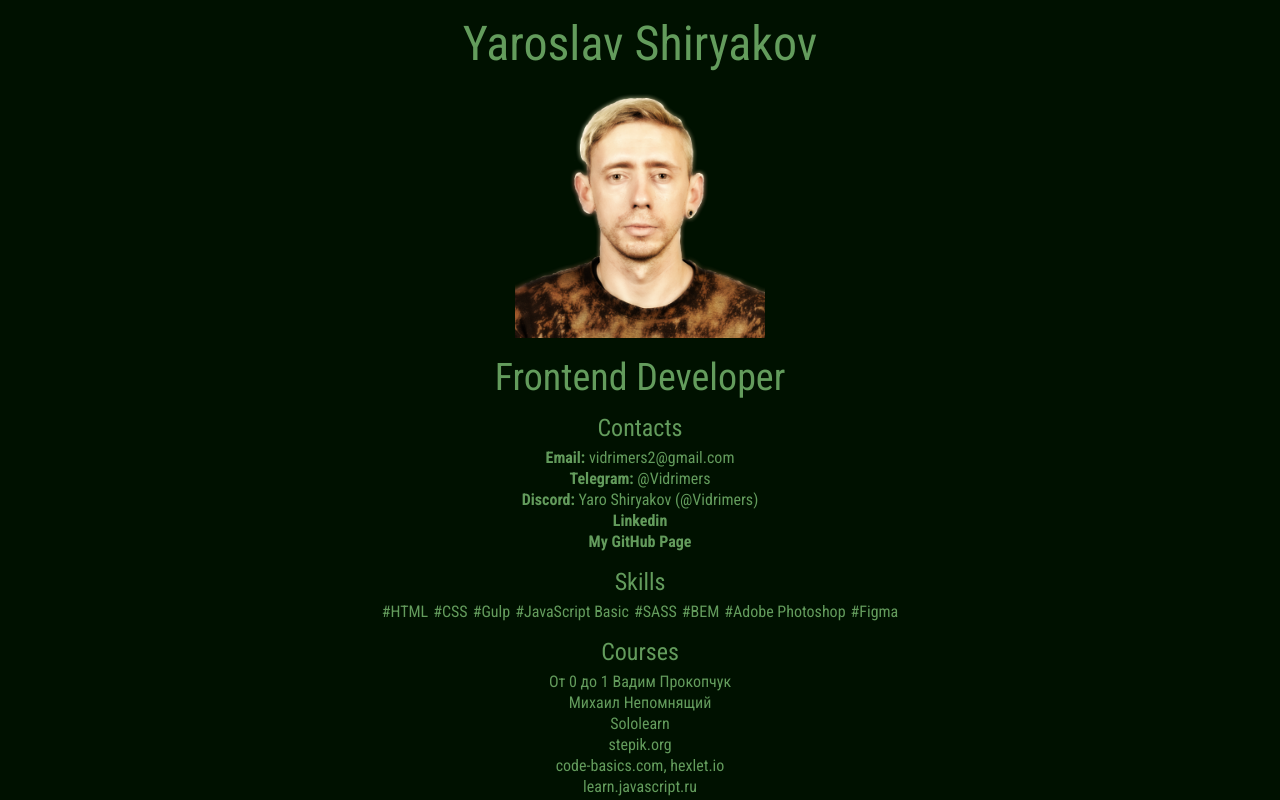
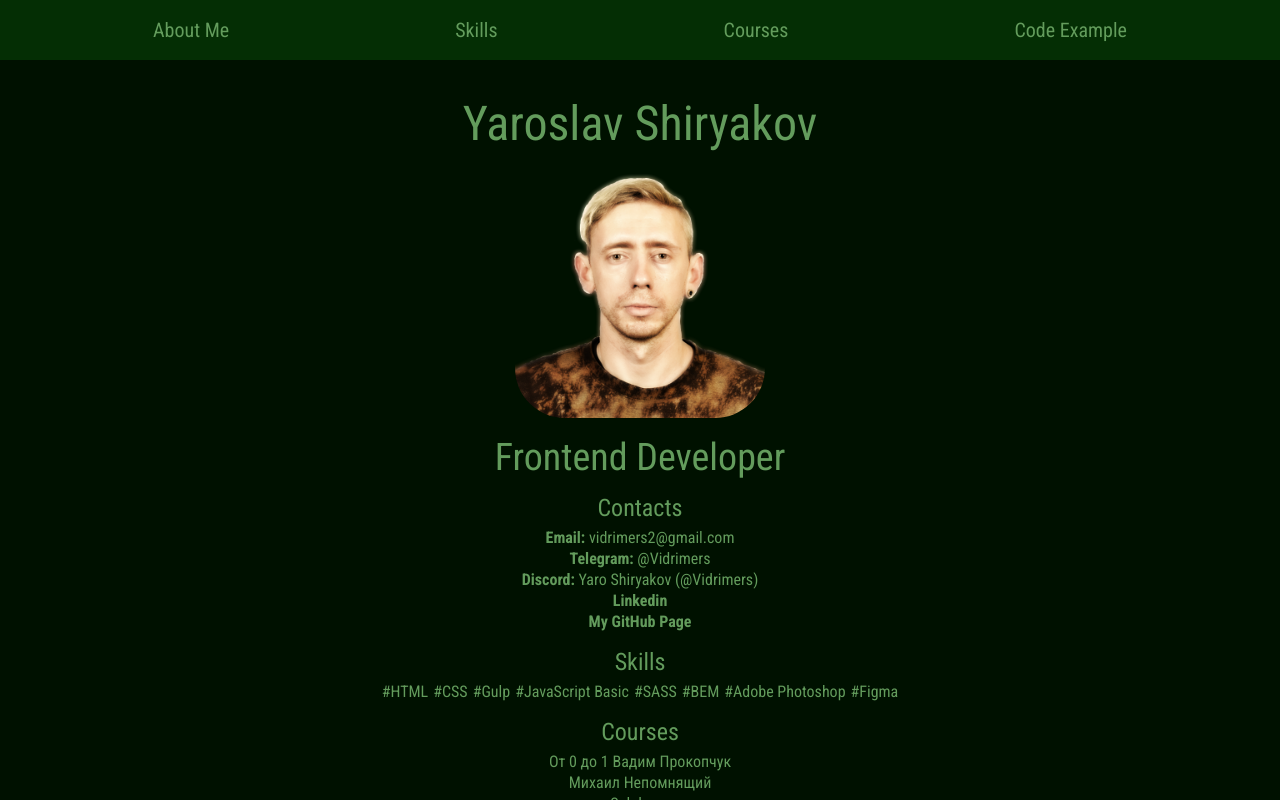
Before and after one commit to Vidrimers/rsschool-cv, a plain HTML site: page index.html in a window 1280 px wide. Drawn offline with Linux system fonts and the light colour scheme.

Commit message:
refactor: add header

```diff
--- a/index.html
+++ b/index.html
@@ -16,6 +16,28 @@
 </head>
 
 <body>
+  <header class="header">
+    <div class="container">
+      <nav class="menu">
+        <ul class="menu__list">
+          <li class="menu__item">
+            <a class="menu__list-link" href="#about">about me</a>
+          </li>
+          <li class="menu__item">
+            <a class="menu__list-link" href="#skills">skills</a>
+          </li>
+          <li class="menu__item">
+            <a class="menu__list-link" href="#courses">courses</a>
+          </li>
+          <li class="menu__item">
+            <a class="menu__list-link" href="#code">code example</a>
+          </li>
+        </ul>
+      </nav>
+    </div>
+  </header>
+
+
   <div class="cv">
     <div class="container">
       <div class="cv__inner">
@@ -103,6 +125,28 @@
       </div>
     </div>
   </div>
+
+
+  <footer class="footer">
+    <div class="container">
+      <div class="footer__inner">
+          <p class="footer__name">2022 Yaroslav Shiryakov</p>
+          <nav class="footer__menu">
+            <ul class="footer__list">
+              <li class="footer__item">
+                <a class="footer__list-link" href="#">GitHub</a>
+              </li>
+              <li class="footer__item">
+                <a class="footer__list-link" href="#">Linkedin</a>
+              </li>
+              <li class="footer__item">
+                <a class="footer__list-link" href="#">Rsschool</a>
+              </li>
+            </ul>
+          </nav>
+      </div>
+    </div>
+  </footer>
 </body>
 
 </html>
--- a/style.css
+++ b/style.css
@@ -1,14 +1,42 @@
 .container{
-  max-width: 100rem;
+  max-width: 120rem;
   margin: 0 auto;;
 }
 
 body{
   font-family: 'Roboto Condensed', sans-serif;
   background: #001100;
-  color: #049A00;
   color: #639C5C;
 }
+
+
+.header{
+  padding: 2rem 0;
+  margin-bottom: 2rem;
+  background: #042e04;
+
+}
+.menu{
+
+}
+.menu__list{
+  display: flex;
+  justify-content: space-around;
+}
+.menu__item{
+
+}
+.menu__list-link{
+  text-transform: capitalize;
+  font-size: 2rem;
+  transition: all .5s;
+  padding: 1rem;
+}
+.menu__list-link:hover{
+  color: #d5e9d4;
+
+}
+
 
 .cv{}
 .cv__inner{
@@ -21,6 +49,8 @@ body{
   margin: 2rem 0;
 }
 .cv__photo{
+  display: block;
+  border-radius: 20%;
   margin: 0 auto;
   width: 25rem;
   margin-bottom: 2rem;
```
